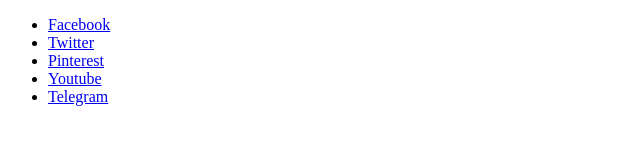
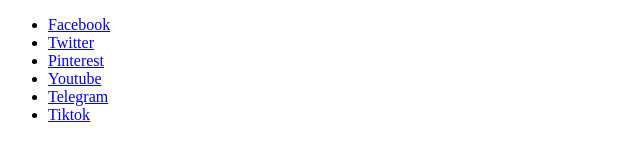
Before and after one commit to nguyenhuucam91/Embed-code, a plain HTML site: page index.html in a window 1280 px wide. Shown: the full height of the page, 0-640 px from the left. Drawn offline with Linux system fonts and the light colour scheme.

Commit message:
adding tiktok

```diff
--- a/index.html
+++ b/index.html
@@ -14,6 +14,7 @@
     <li><a href="./socials/pinterest.html">Pinterest</a></li>
     <li><a href="./socials/facebook.html">Youtube</a></li>
     <li><a href="./socials/facebook.html">Telegram</a></li>
+    <li><a href="./socials/tiktok.html">Tiktok</a></li>
   </ul>
 </body>
 
```
